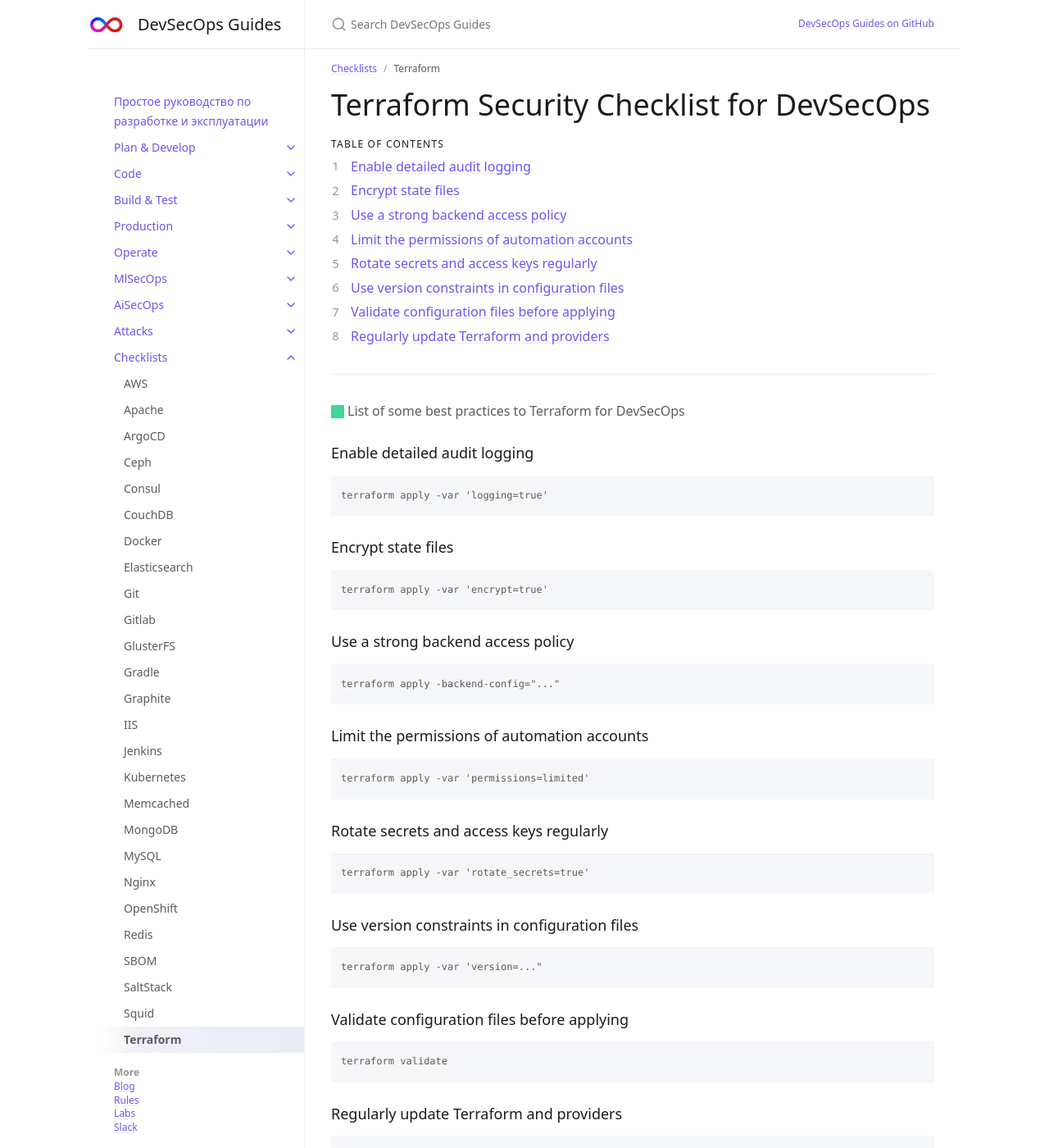
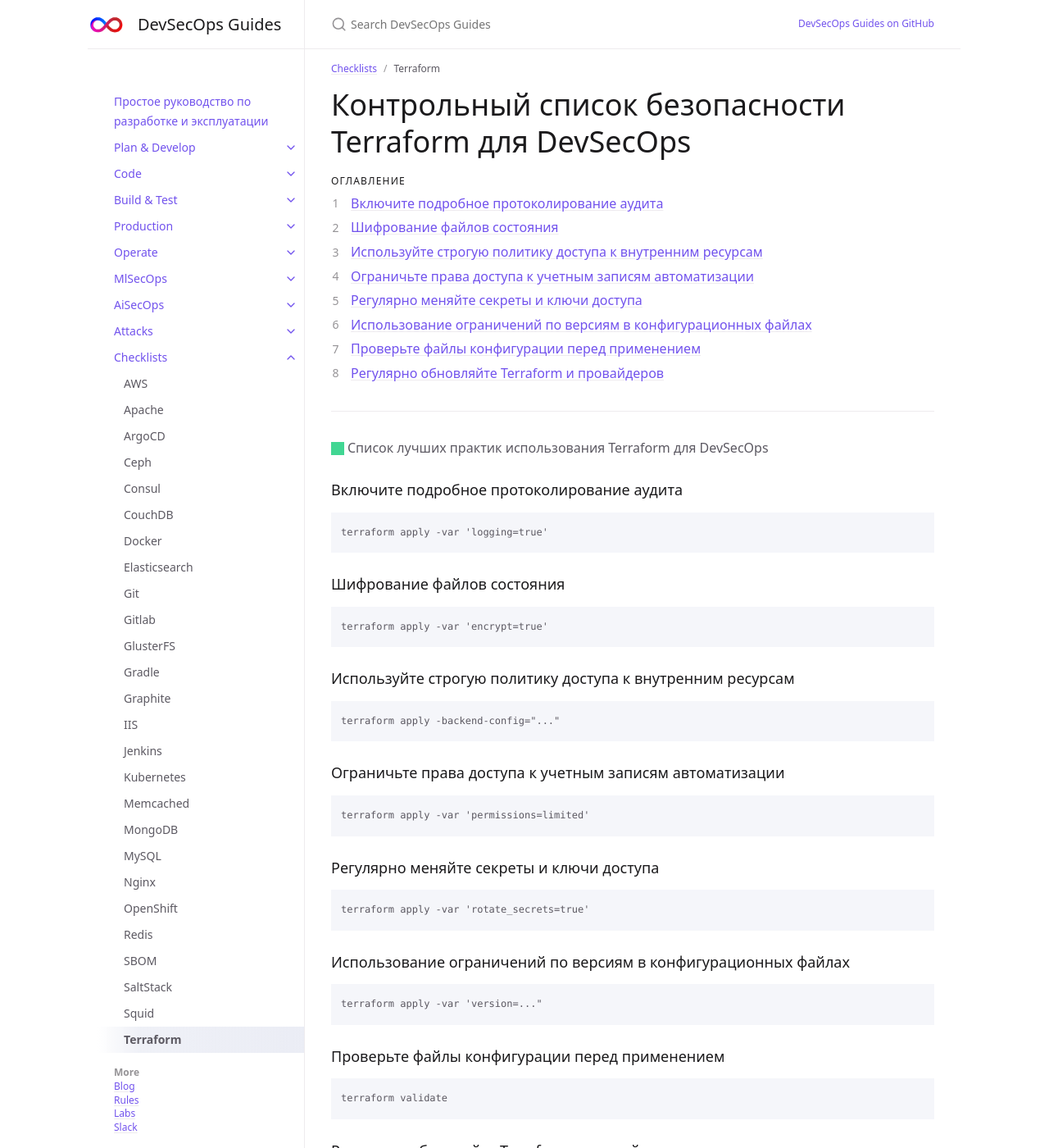
Before and after one commit to 2artem2/Work-Stuff, a Jekyll site: the page built from docs/checklists/terraform.md, in a window 1280 px wide and 1400 px high. Shown: the whole window at 82% size. Built offline with Jekyll 4.4.1, drawn with Linux system fonts in a browser that asks for light colours; some of the changed text lies outside the part shown.

Commit message:
terraform.md

````diff
--- a/docs/checklists/terraform.md
+++ b/docs/checklists/terraform.md
@@ -4,10 +4,10 @@ title: Terraform
 parent: Checklists
 ---
 
-# Terraform Security Checklist for DevSecOps
+# Контрольный список безопасности Terraform для DevSecOps
 {: .no_toc }
 
-## Table of contents
+## Оглавление
 {: .no_toc .text-delta }
 
 1. TOC
@@ -15,56 +15,56 @@ parent: Checklists
 
 ---
 
-<span class="d-inline-block p-2 mr-1 v-align-middle bg-green-000"></span>List of some best practices to Terraform for DevSecOps
+<span class="d-inline-block p-2 mr-1 v-align-middle bg-green-000"></span>Список лучших практик использования Terraform для DevSecOps
 
 
 
 
-### Enable detailed audit logging
+### Включите подробное протоколирование аудита
 
 ```
 terraform apply -var 'logging=true'
 ```
 
 
-### Encrypt state files
+### Шифрование файлов состояния
 
 ```
 terraform apply -var 'encrypt=true'
 ```
 
-### Use a strong backend access policy
+### Используйте строгую политику доступа к внутренним ресурсам
 
 ```
 terraform apply -backend-config="..."
 ```
 
 
-### Limit the permissions of automation accounts
+### Ограничьте права доступа к учетным записям автоматизации
 
 ```
 terraform apply -var 'permissions=limited'
 ```
 
-### Rotate secrets and access keys regularly
+### Регулярно меняйте секреты и ключи доступа
 
 ```
 terraform apply -var 'rotate_secrets=true'
 ```
 
-### Use version constraints in configuration files
+### Использование ограничений по версиям в конфигурационных файлах
 
 ```
 terraform apply -var 'version=..."
 ```
 
-### Validate configuration files before applying
+### Проверьте файлы конфигурации перед применением
 
 ```
 terraform validate
 ```
 
-### Regularly update Terraform and providers
+### Регулярно обновляйте Terraform и провайдеров
 
 ```
 terraform init -upgrade
````
